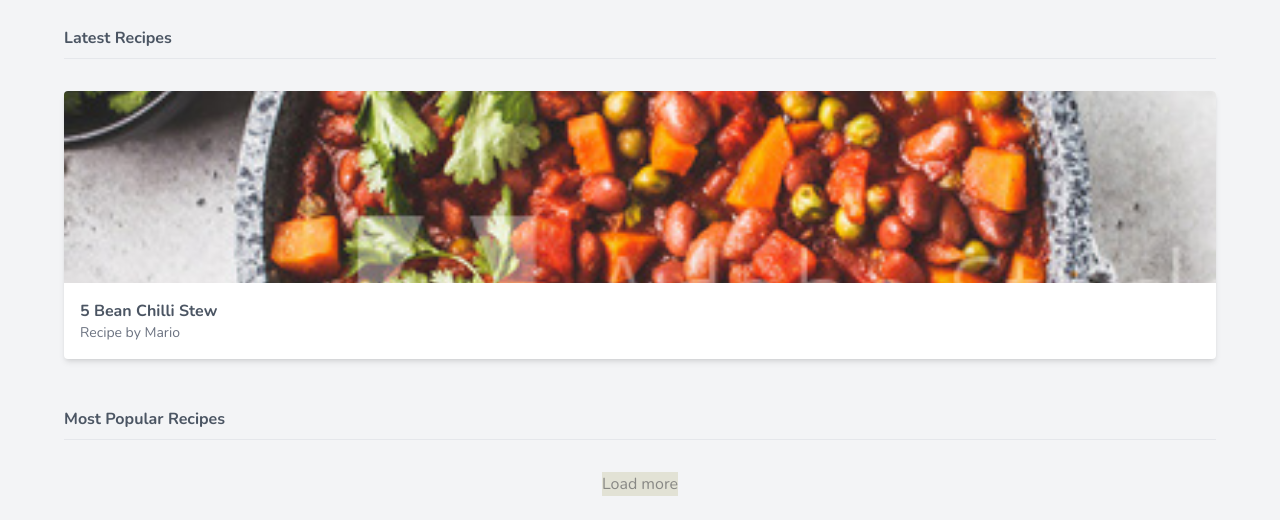
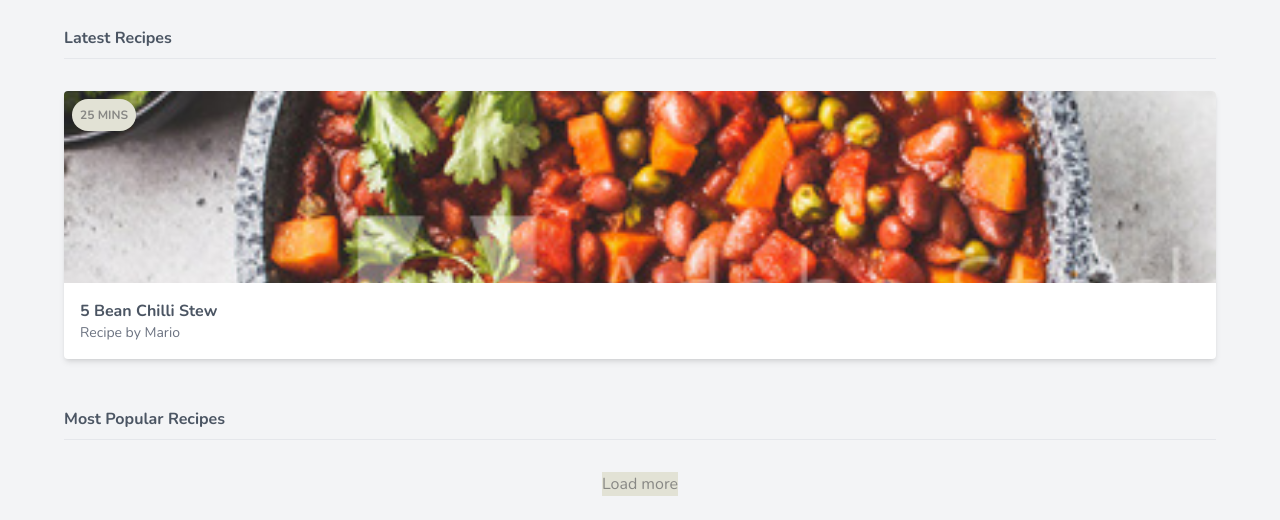
Before and after one commit to muindetuva/ninja_tailwind, a website: page public/index.html in a window 1280 px wide. Shown: the part 291-811 px from the top of the page. Drawn offline with nearby package versions, Linux system fonts and the light colour scheme.

Commit message:
Making badges

```diff
--- a/public/index.html
+++ b/public/index.html
@@ -60,11 +60,17 @@
 
                     <div class="mt-8">
                         <!-- Cards go here -->
-                        <div class="bg-white rounded overflow-hidden shadow-md">
+                        <div class="bg-white rounded overflow-hidden shadow-md relative">
                             <img src="img/stew.jpg" alt=" Stew " class="w-full h-32 sm:h-48 object-cover">
                             <div class="m-4">
                                 <span class="font-bold">5 Bean Chilli Stew</span>
                                 <span class="block text-gray-500 text-sm">Recipe by Mario</span>
+                            </div>
+                            <div
+                                class="bg-secondary-100 text-secondary-200 text-xs uppercase font-bold rounded-full p-2 absolute top-0 ml-2 mt-2">
+                                <span>
+                                    25 mins
+                                </span>
                             </div>
                         </div>
                     </div>
```
Also changed, not shown: public/styles.css.
